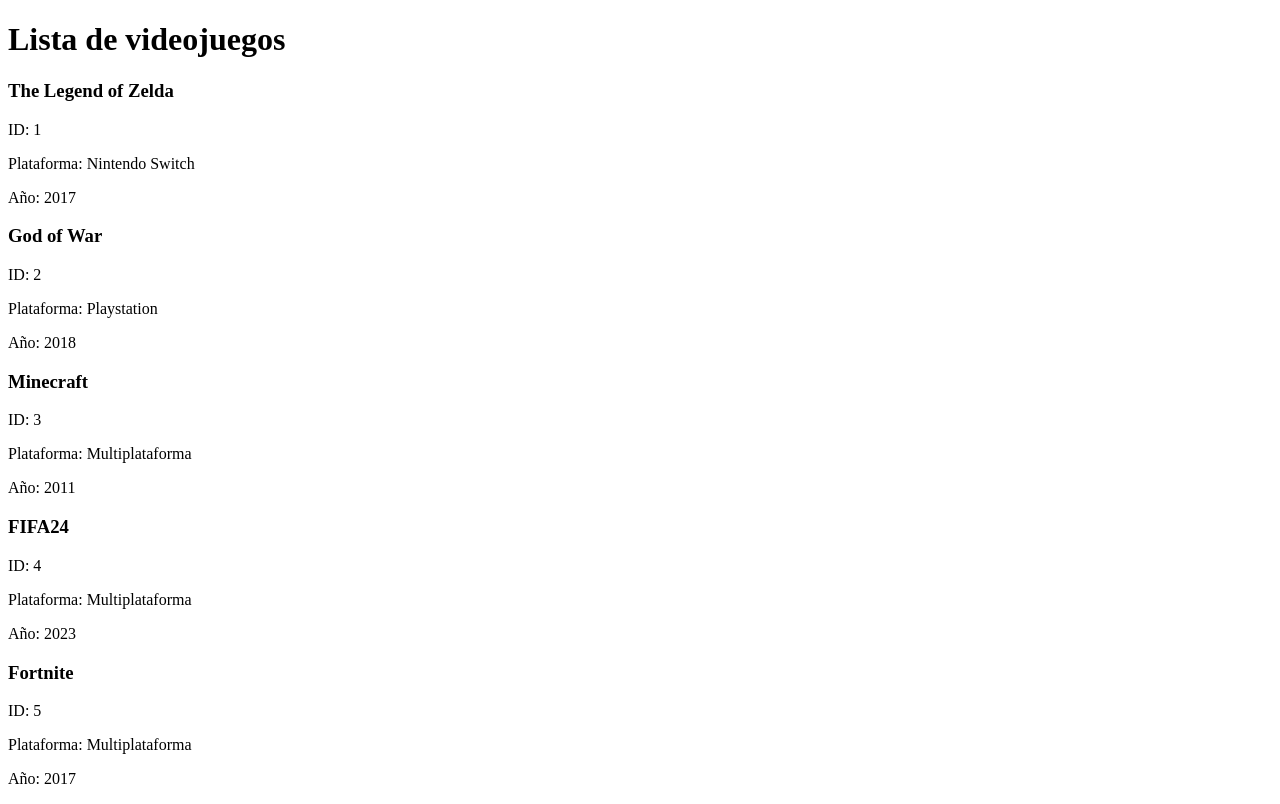
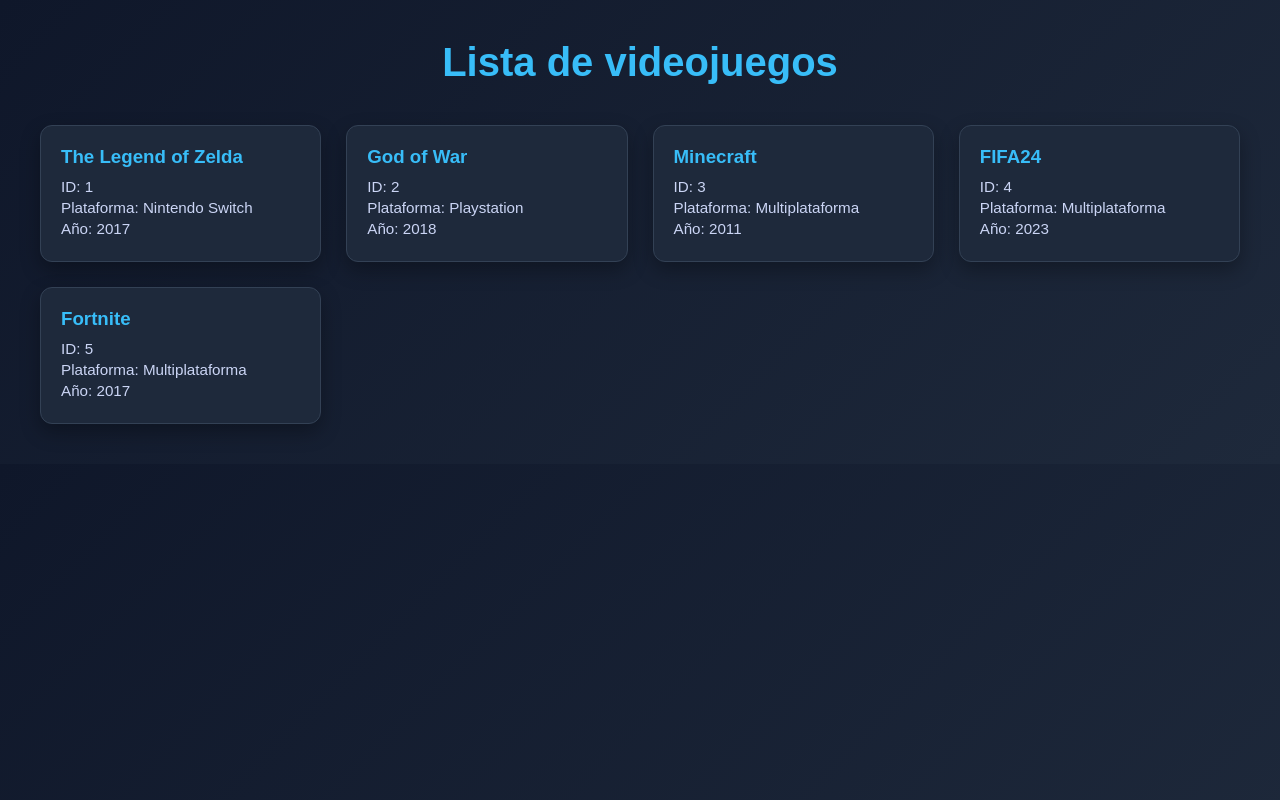
Before and after one commit to cardavi17/Laboratorio-5, a plain HTML site: page index.html in a window 1280 px wide. Drawn offline with Linux system fonts and the light colour scheme.

Commit message:
Primera subida

```diff
--- a/index.html
+++ b/index.html
@@ -4,6 +4,7 @@
     <meta charset="UTF-8">
     <meta name="viewport" content="width=device-width, initial-scale=1.0">
     <title>Document</title>
+    <link rel="stylesheet" href="style.css">
 </head>
 <body>
     <h1>Lista de videojuegos</h1>
--- a/style.css
+++ b/style.css
@@ -0,0 +1,58 @@
+/* RESET BÁSICO */
+*{
+    margin: 0;
+    padding: 0;
+    box-sizing: border-box;
+}
+
+/* BODY */
+body{
+    font-family: Arial, Helvetica, sans-serif;
+    background: linear-gradient(135deg, #0f172a, #1e293b);
+    color: #f1f5f9;
+    padding: 40px;
+}
+
+/* TÍTULO */
+h1{
+    text-align: center;
+    margin-bottom: 40px;
+    font-size: 2.5rem;
+    color: #38bdf8;
+}
+
+/* CONTENEDOR GRID */
+#contenedor{
+    display: grid;
+    grid-template-columns: repeat(auto-fit, minmax(250px, 1fr));
+    gap: 25px;
+}
+
+/* TARJETAS */
+#contenedor div{
+    background: #1e293b;
+    padding: 20px;
+    border-radius: 12px;
+    border: 1px solid #334155;
+    box-shadow: 0 8px 20px rgba(0,0,0,0.3);
+    transition: transform 0.3s ease, box-shadow 0.3s ease;
+}
+
+/* HOVER BONITO */
+#contenedor div:hover{
+    transform: translateY(-8px);
+    box-shadow: 0 12px 30px rgba(0,0,0,0.5);
+}
+
+/* NOMBRE DEL JUEGO */
+#contenedor h3{
+    color: #38bdf8;
+    margin-bottom: 10px;
+}
+
+/* TEXTO */
+#contenedor p{
+    font-size: 0.95rem;
+    color: #cbd5f5;
+    margin: 4px 0;
+}
```
